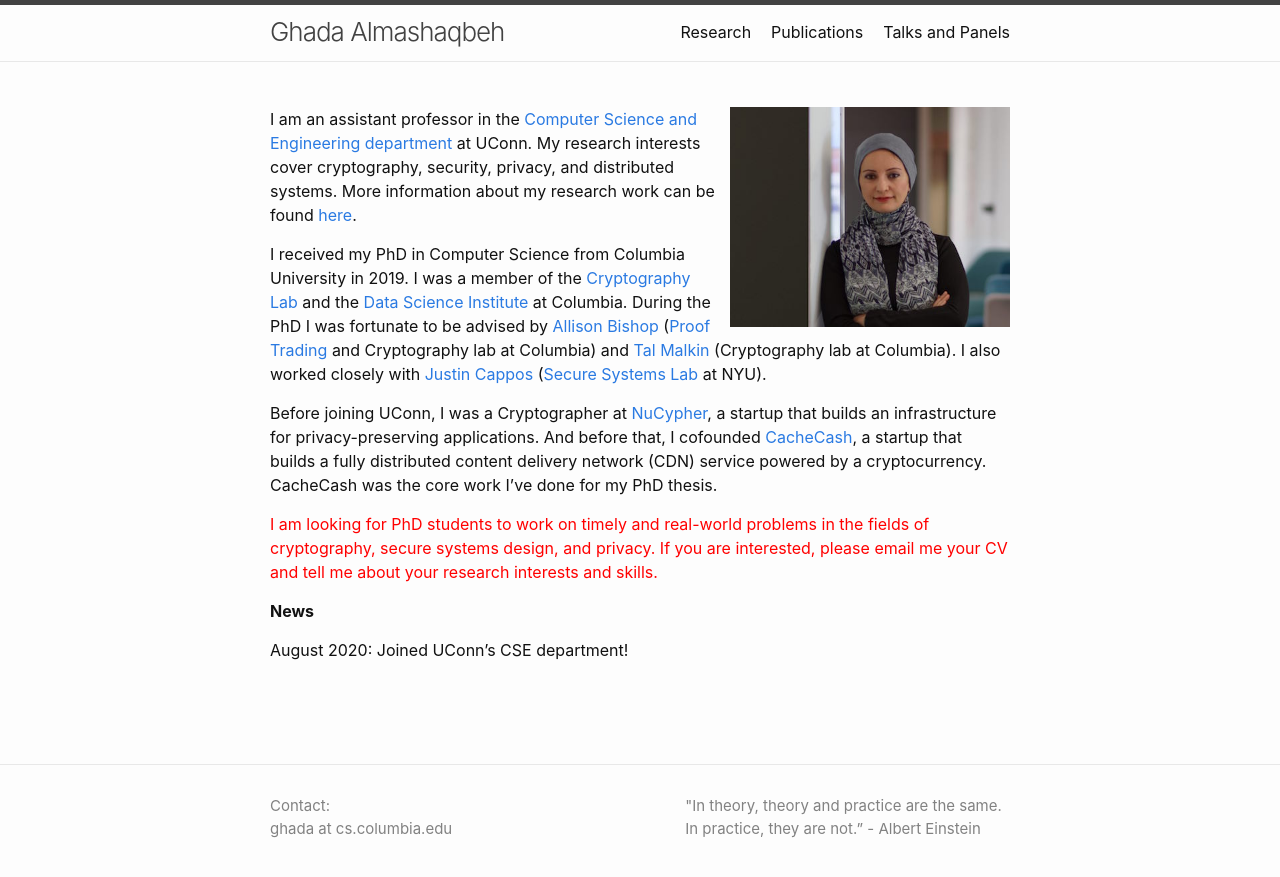
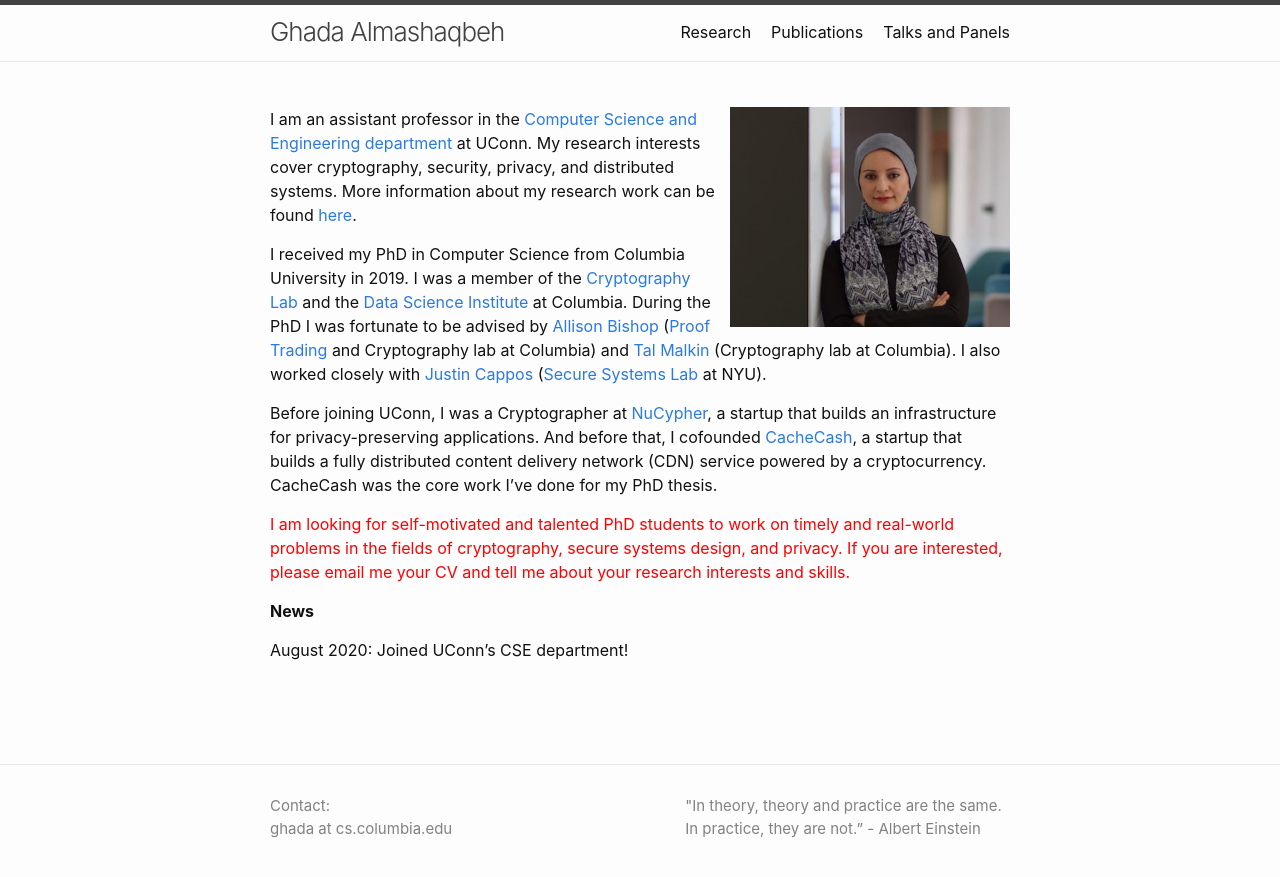
Before and after one commit to GhadaAlmashaqbeh/GhadaAlmashaqbeh.github.io, a Jekyll site: the page built from index.md, in a window 1280 px wide. Shown: the top 877 px of the page. Built offline with Jekyll 4.4.1, drawn with Linux system fonts in a browser that asks for light colours.

Commit message:
update affiliation

```diff
--- a/index.md
+++ b/index.md
@@ -14,7 +14,7 @@ I received my PhD in Computer Science from Columbia University in 2019. I was a
 Before joining UConn, I was a Cryptographer at [NuCypher](https://www.nucypher.com/), a startup that builds an infrastructure for privacy-preserving applications. And before that, I cofounded [CacheCash](https://cachecash.com), a startup that builds a fully distributed content delivery network (CDN) service powered by a cryptocurrency. CacheCash was the core work I've done for my PhD thesis.
 
 
-<span style="color: red;">I am looking for PhD students to work on timely and real-world problems in the fields of cryptography, secure systems design, and privacy. If you are interested, please email me your CV and tell me about your research interests and skills. </span> <br/>
+<span style="color: red;">I am looking for self-motivated and talented PhD students to work on timely and real-world problems in the fields of cryptography, secure systems design, and privacy. If you are interested, please email me your CV and tell me about your research interests and skills. </span> <br/>
 
 
 #### **News**
```
